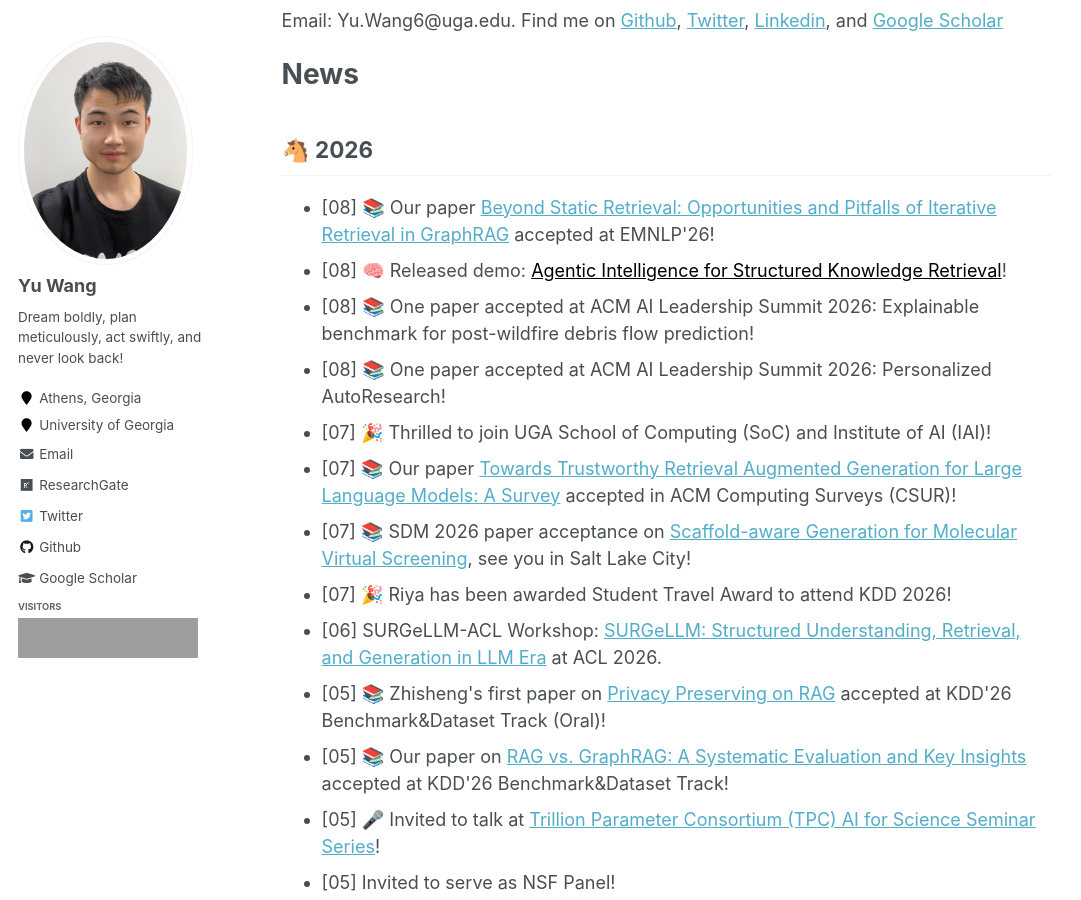
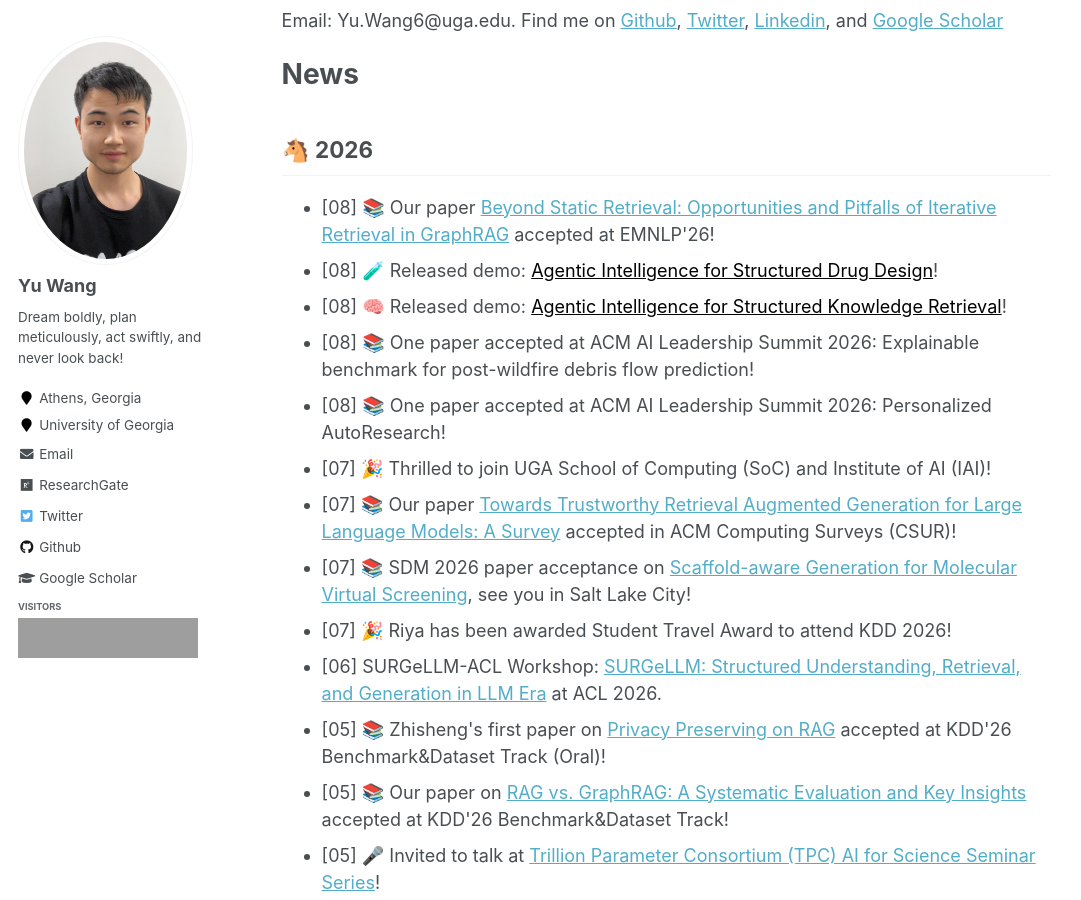
Before and after one commit to yuwang0103/yuwang0103.github.io, a Jekyll site: the page built from _pages/about.md, in a window 1280 px wide and 900 px high, scrolled down 1125 px. Shown: the whole window, without its empty margins (0-1081 px from the left). Built offline with Jekyll 4.4.1, drawn with Linux system fonts in a browser that asks for light colours; grey boxes are pictures that could not be loaded.

Commit message:
Restore drug demo project visibility

```diff
--- a/_pages/about.md
+++ b/_pages/about.md
@@ -37,6 +37,7 @@ News
 -----
 <ul>
 <li>[08] 📚 Our paper <a href='https://arxiv.org/abs/2509.25530'>Beyond Static Retrieval: Opportunities and Pitfalls of Iterative Retrieval in GraphRAG</a> accepted at EMNLP'26!</li>
+<li>[08] 🧪 Released demo: <a href='https://kindlab-fly.github.io/projects/agentic-structured-drug-design/' style="color:black">Agentic Intelligence for Structured Drug Design</a>!</li>
 <li>[08] 🧠 Released demo: <a href='https://kindlab-fly.github.io/projects/nsf-III-GraphRAG/' style="color:black">Agentic Intelligence for Structured Knowledge Retrieval</a>!</li>
 <li>[08] 📚 One paper accepted at ACM AI Leadership Summit 2026: Explainable benchmark for post-wildfire debris flow prediction!</li>
 <li>[08] 📚 One paper accepted at ACM AI Leadership Summit 2026: Personalized AutoResearch!</li>
```
Also changed, not shown: _pages/projects.md (+0 -2 lines).
